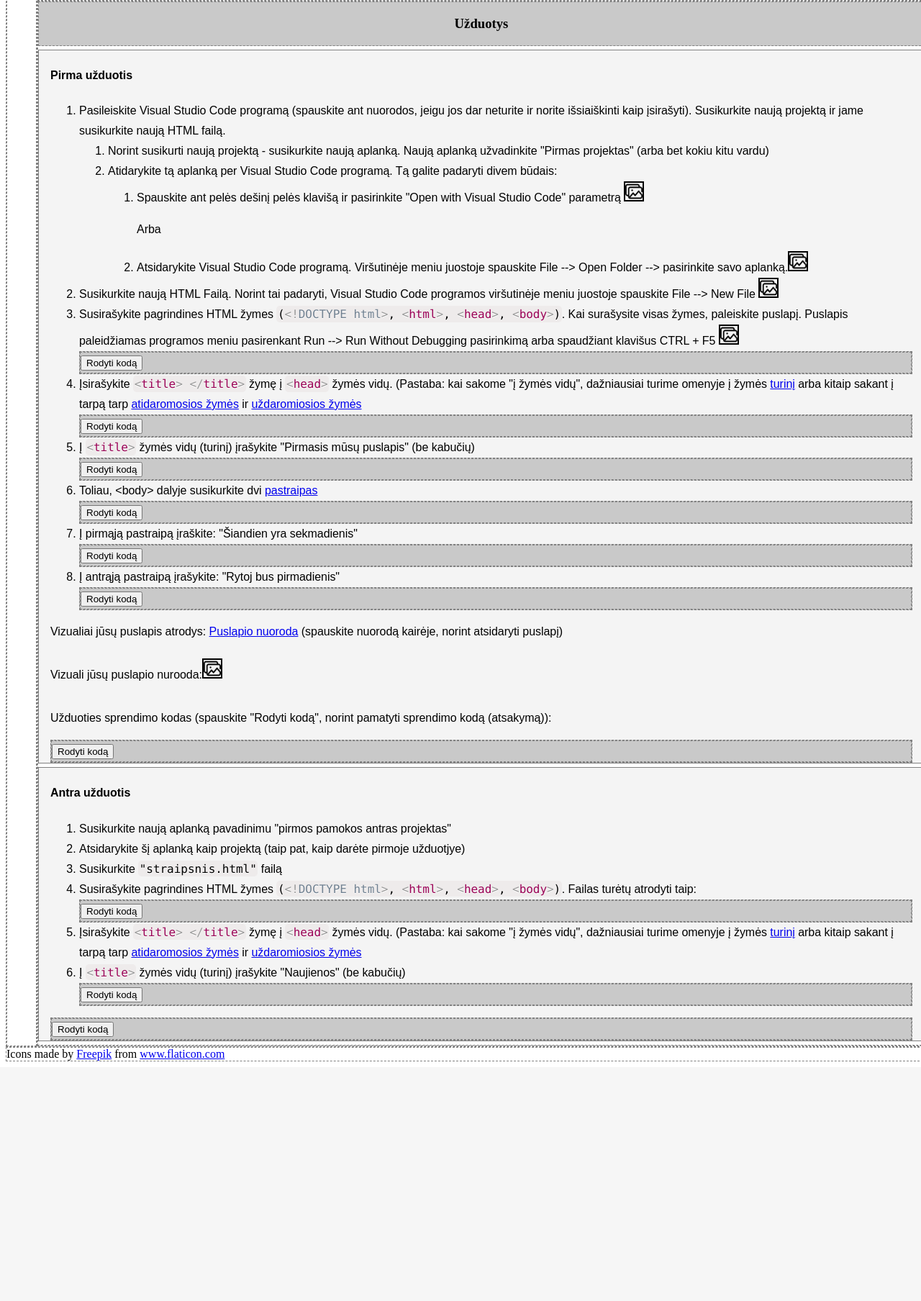
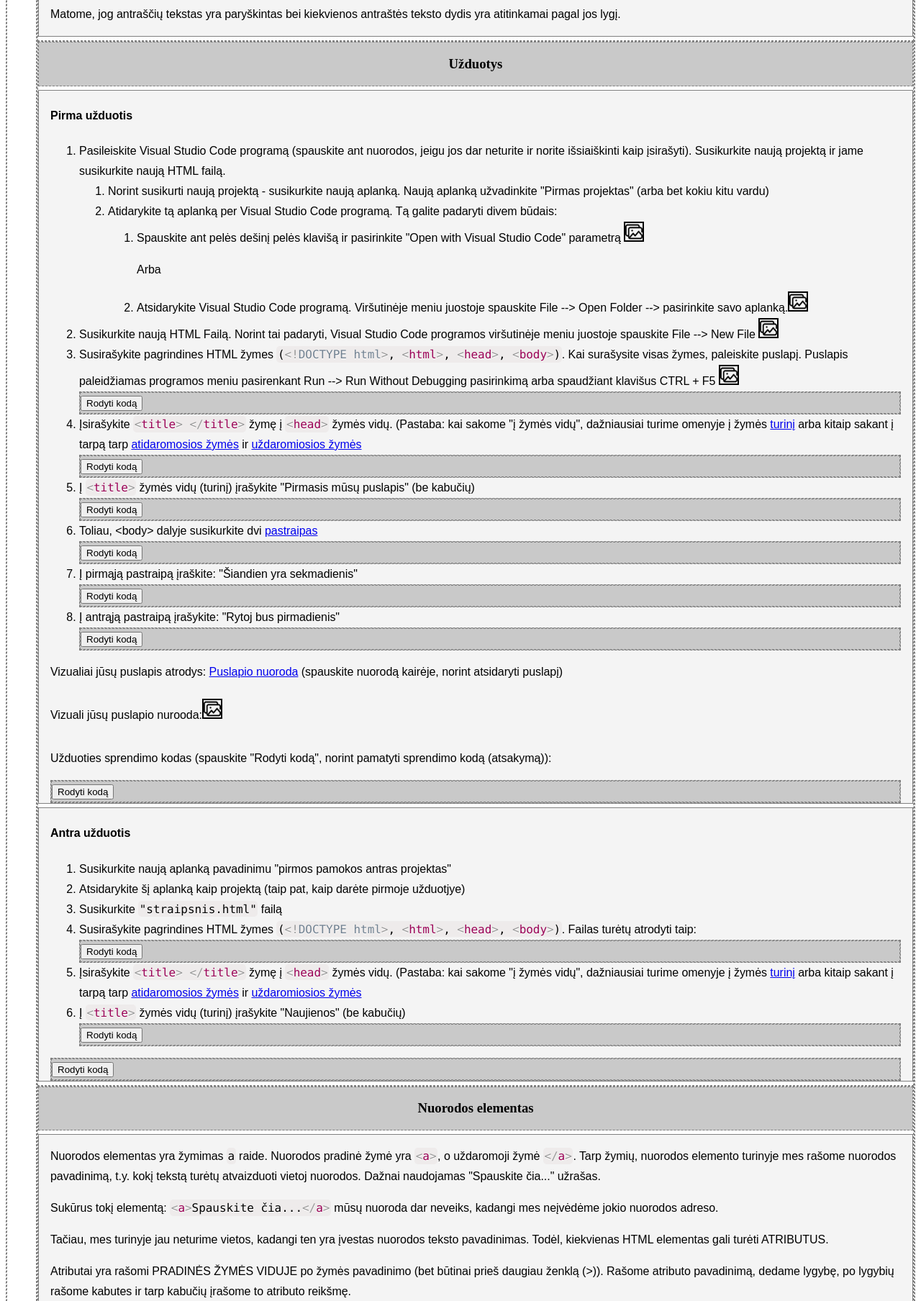
Before and after one commit to dovydasvaliokas/teorinispuslapis, a PHP site: page /lecture1-html-zymes/index.html in a window 1280 px wide. Shown: the part 4463-6271 px from the top of the page at 72% size. Before the commit the page ends 5938 px from the top, so only its background shows below. Run offline with PHP 8.4, Linux system fonts and the light colour scheme.

Commit message:
Fixed the unnecessary horizontal scrollbar by removing CSS 'width' parameters from html and body elements

```diff
--- a/assets/styles/styles.css
+++ b/assets/styles/styles.css
@@ -1,9 +1,5 @@
 * {
     box-sizing: border-box;
-}
-
-html, body {
-    width: 100%;
 }
 
 /* ------------------Bendri stiliai---------------------- */
--- a/lecture1-html-zymes/index.html
+++ b/lecture1-html-zymes/index.html
@@ -423,6 +423,25 @@
                 </div>
             </div>
 
+            <!-- Nuorodos žymė -->
+            <div class="section">
+                <div class="section-header">
+                    <h3 id="section7">Nuorodos elementas</h3>
+                </div>
+
+                <div class="theory-text">
+                    <p>Nuorodos elementas yra žymimas <code class="language-html">a</code> raide. Nuorodos pradinė žymė yra <code class="language-html">&#x3C;a&#x3E;</code>, o uždaromoji žymė <code class="language-html">&#x3C;/a&#x3E;</code>. Tarp žymių, nuorodos elemento turinyje mes rašome nuorodos pavadinimą, t.y. kokį tekstą turėtų atvaizduoti vietoj nuorodos. Dažnai naudojamas "Spauskite čia..." užrašas. </p>
+                    <p>Sukūrus tokį elementą: <code class="language-html">&#x3C;a&#x3E;Spauskite &#x10D;ia...&#x3C;/a&#x3E;</code> mūsų nuoroda dar neveiks, kadangi mes neįvėdėme jokio nuorodos adreso.</p>
+                    <p>Tačiau, mes turinyje jau neturime vietos, kadangi ten yra įvestas nuorodos teksto pavadinimas. Todėl, kiekvienas HTML elementas gali turėti ATRIBUTUS.</p>
+                    <p>Atributai yra rašomi PRADINĖS ŽYMĖS VIDUJE po žymės pavadinimo (bet būtinai prieš daugiau ženklą (&#x3E;)). Rašome atributo pavadinimą, dedame lygybę, po lygybių rašome kabutes ir tarp kabučių įrašome to atributo reikšmę.</p>
+                    <p>Pavyzdžiui: <code class="language-html">&#x3C;zymes_pav atributas=&#x22;reiksme&#x22;&#x3E;  TURINYS &#x3C;zymes_pav&#x3E;</code></p>
+                    <p>Yra globalūs atributai, kuriuos galima naudoti bet kuriam elementui. (pagrindiniai iš globalių elementų, kuriuos naudosime yra <code class="langauge-html">id</code> ir <code class="language-html">class</code></p>
+                    <p>Taip pat yra specifiniai tik tam elementui būdingi atributai.</p>
+                    <p>Pavyzdžiui, nuoroda turi specialų <code class="language-html">href</code> atributą, kuriame ir nusakysime mūsų nuorodos adresą.</p>
+                    <p>Taigi, pilnai</p>
+                </div>
+            </div>
+
         </div>
     </div>
     <div>Icons made by <a href="https://www.freepik.com" title="Freepik">Freepik</a> from <a href="https://www.flaticon.com/" title="Flaticon">www.flaticon.com</a></div>
```
